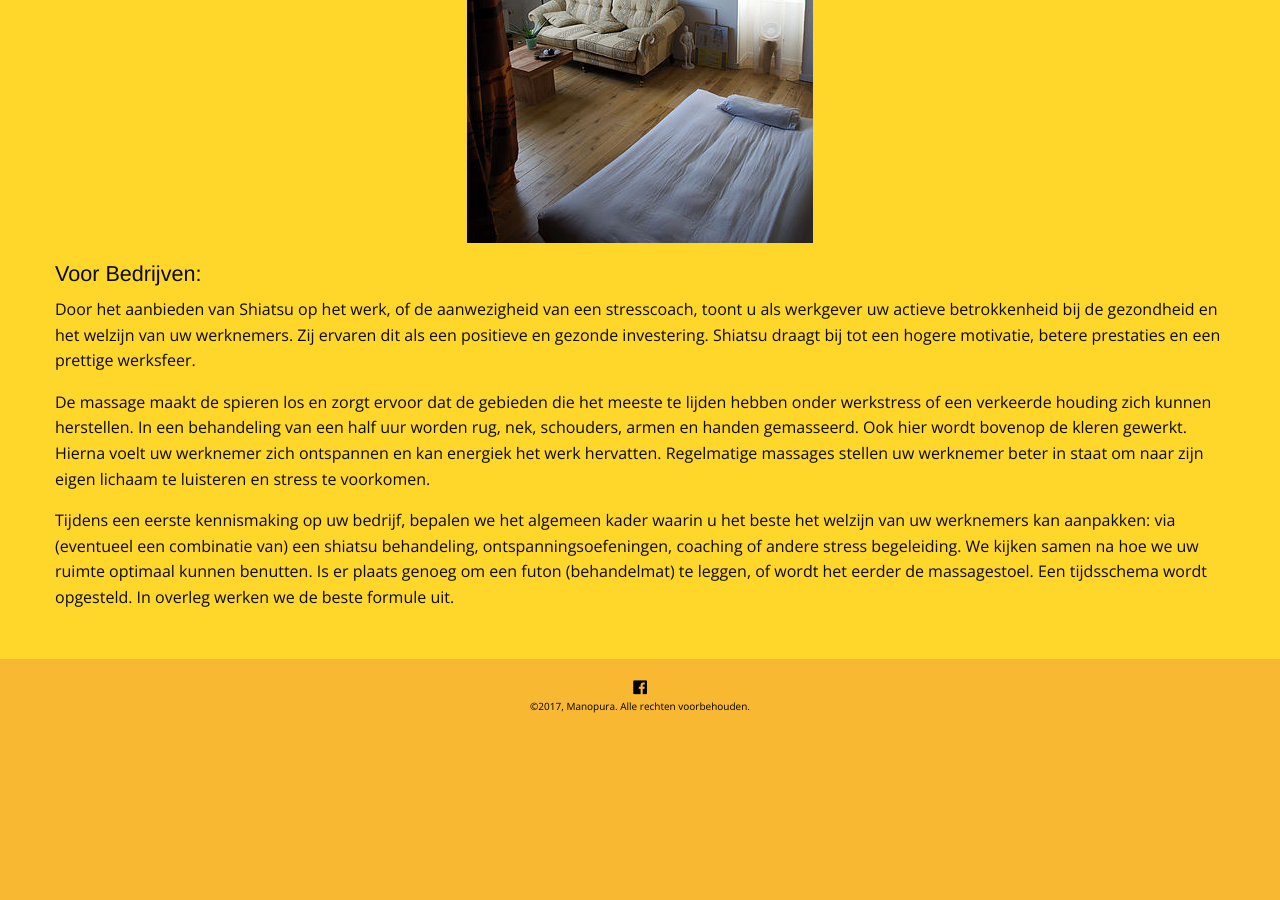
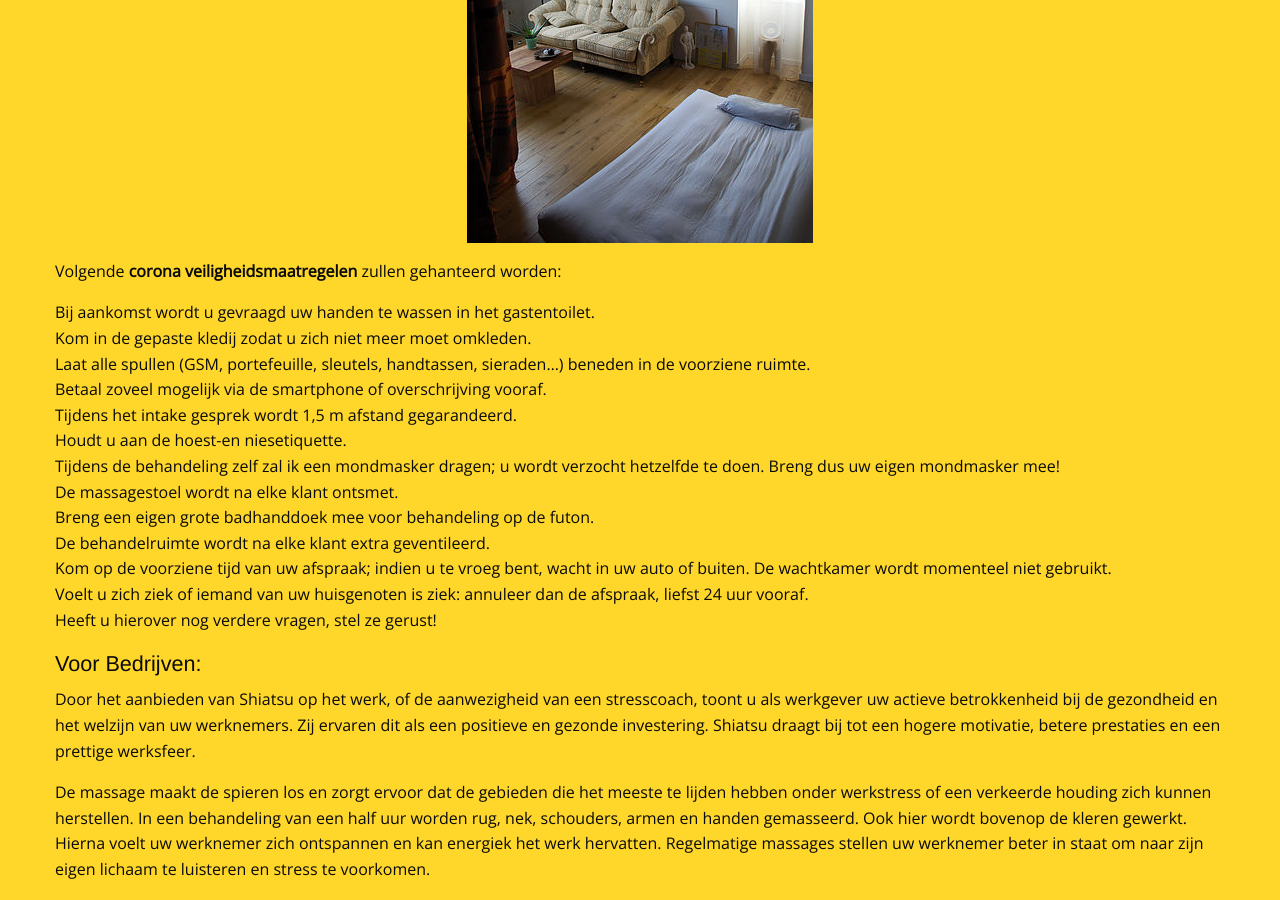
Before and after one commit to manopura/manopura.github.io, a Jekyll site: the page built from praktisch.md, in a window 1280 px wide and 900 px high, scrolled down 1674 px. Built offline with Jekyll 4.4.1, drawn with Linux system fonts in a browser that asks for light colours; nearby versions of some CDN libraries; our own code applies the rules of GitHub Pages for plain Markdown files; before the commit the page ends 2404 px from its top, so only the background shows below that.

Commit message:
Update praktisch.md

```diff
--- a/praktisch.md
+++ b/praktisch.md
@@ -61,6 +61,23 @@ Gelieve u daarover te informeren.
 
 ![ontvangruimte](images/ontvangruimte.jpg)
 
+
+Volgende **corona veiligheidsmaatregelen** zullen gehanteerd worden:
+
+Bij aankomst wordt u gevraagd uw handen te wassen in het gastentoilet.
+Kom in de gepaste kledij zodat u zich niet meer moet omkleden.
+Laat alle spullen (GSM, portefeuille, sleutels, handtassen, sieraden...) beneden in de voorziene ruimte.
+Betaal zoveel mogelijk via de smartphone of overschrijving vooraf.
+Tijdens het intake gesprek wordt 1,5 m afstand gegarandeerd.
+Houdt u aan de hoest-en niesetiquette.
+Tijdens de behandeling zelf zal ik een mondmasker dragen; u wordt verzocht hetzelfde te doen. Breng dus uw eigen mondmasker mee!
+De massagestoel wordt na elke klant ontsmet.
+Breng een eigen grote badhanddoek mee voor behandeling op de futon.
+De behandelruimte wordt na elke klant extra geventileerd.
+Kom op de voorziene tijd van uw afspraak; indien u te vroeg bent, wacht in uw auto of buiten. De wachtkamer wordt momenteel niet gebruikt.
+Voelt u zich ziek of iemand van uw huisgenoten is ziek: annuleer dan de afspraak, liefst 24 uur vooraf.
+Heeft u hierover nog verdere vragen, stel ze gerust!
+
 ### Voor Bedrijven:
 
 Door het aanbieden van Shiatsu op het werk, of de aanwezigheid van een stresscoach, toont u als werkgever uw actieve betrokkenheid bij de gezondheid en het welzijn van uw werknemers. Zij ervaren dit als een positieve en gezonde investering. Shiatsu draagt bij tot een hogere motivatie, betere prestaties en een prettige werksfeer.
```
